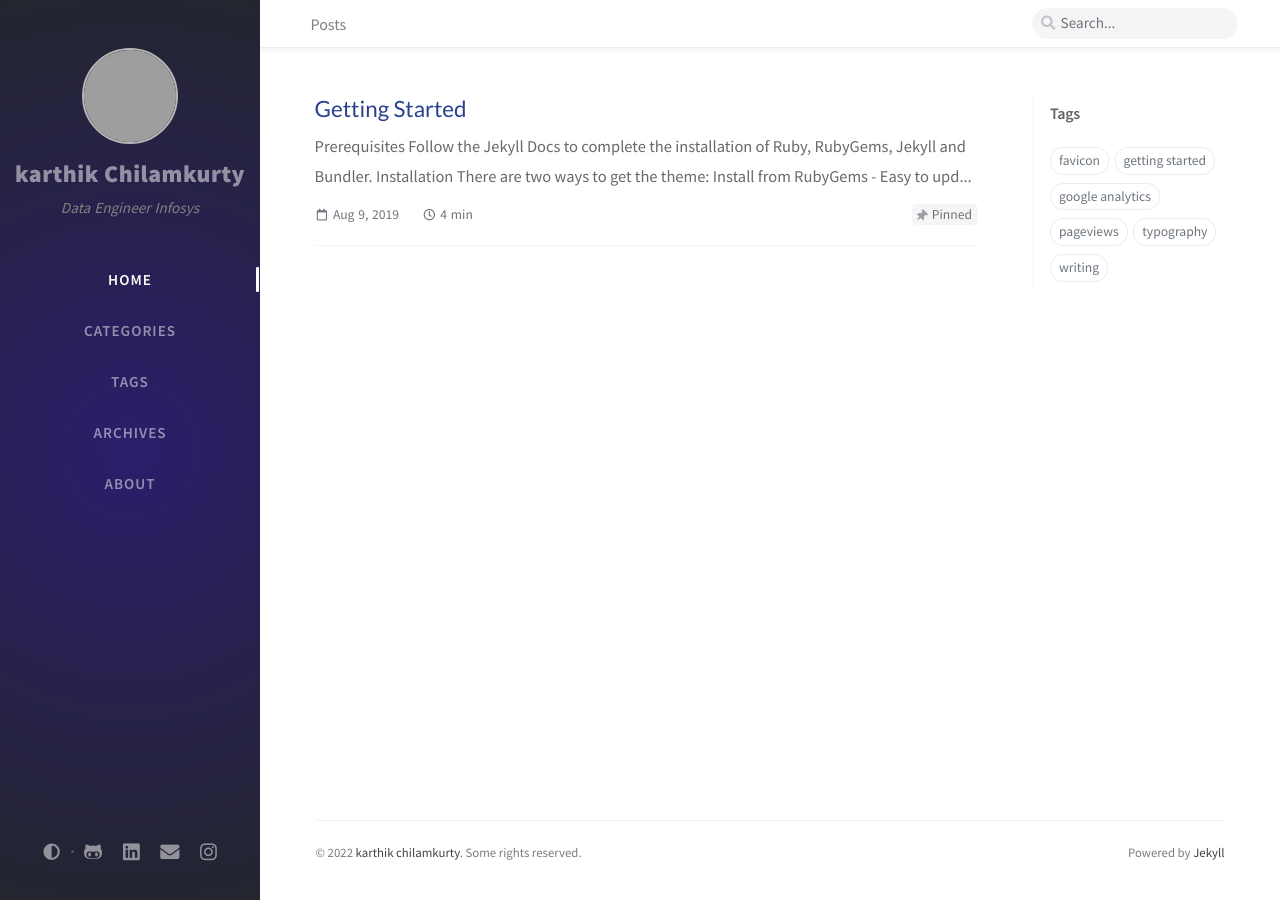
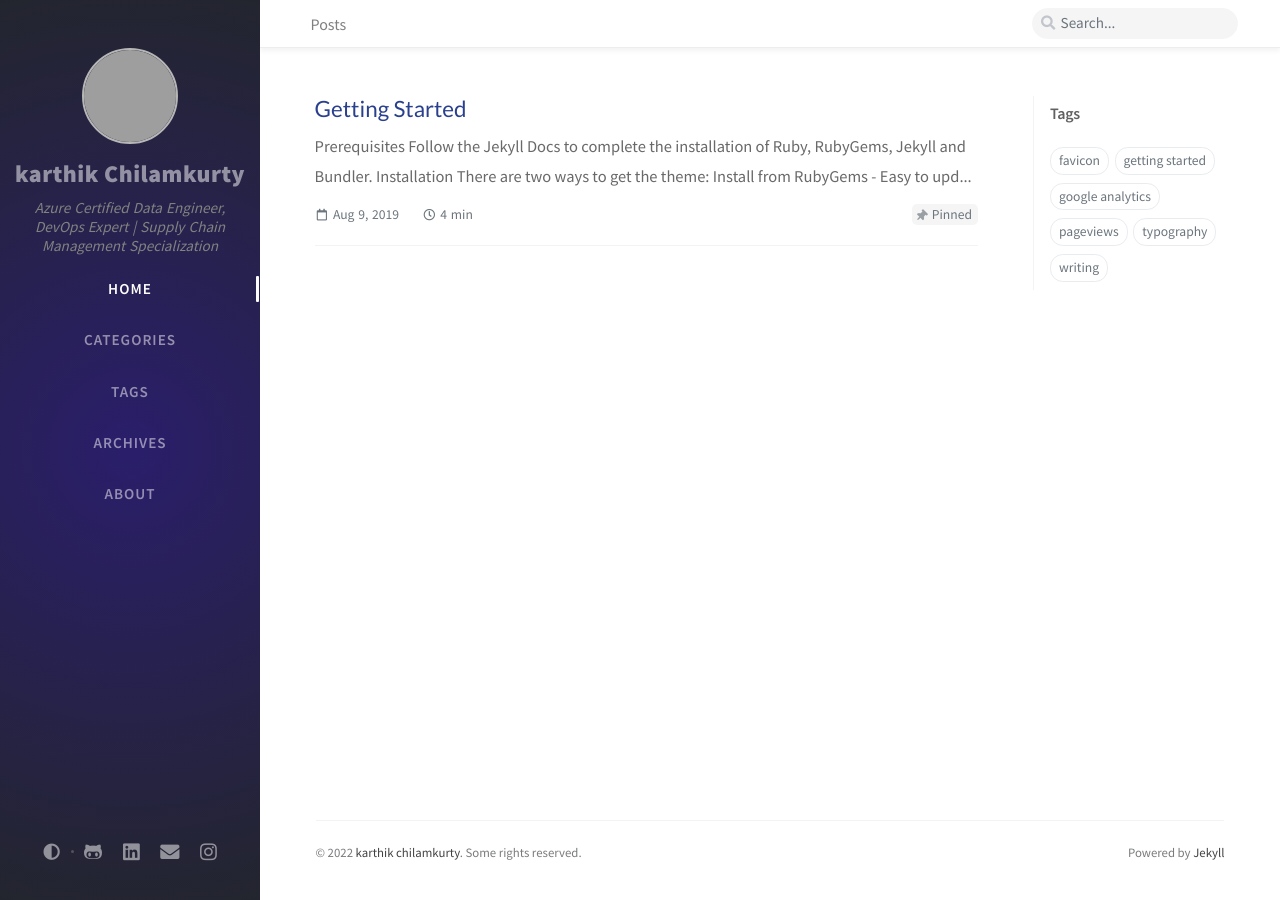
Before and after one commit to karthikchilamkurthy/karthikchilamkurthy.github.io, a Jekyll site: the page built from index.html, in a window 1280 px wide. Built offline with Jekyll 4.4.1, drawn with Linux system fonts in a browser that asks for light colours; nearby versions of some CDN libraries; comment, search, counter and statistics services are not loaded; grey boxes are pictures that could not be loaded.

Commit message:
updating taglines and instagram

```diff
--- a/_config.yml
+++ b/_config.yml
@@ -17,7 +17,7 @@ timezone: Asia/Kolkata
 # --------------------------
 title: karthik Chilamkurty                          # the main title
 
-tagline: Data Engineer Infosys  # it will display as the sub-title
+tagline: Azure Certified Data Engineer, DevOps Expert | Supply Chain Management Specialization  # it will display as the sub-title
 
 description: >-                        # used by seo meta and the atom feed
   Well Versed in Naive big Data tech like Hadoop stack,
```
